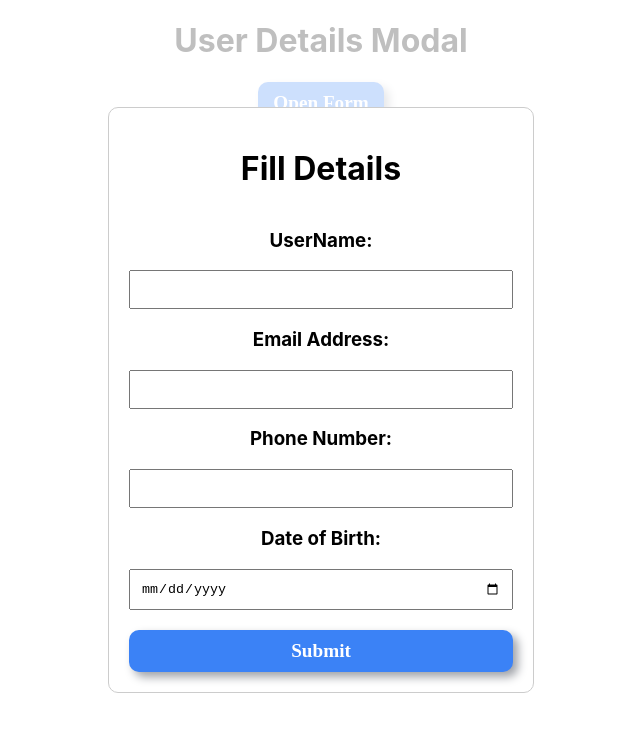
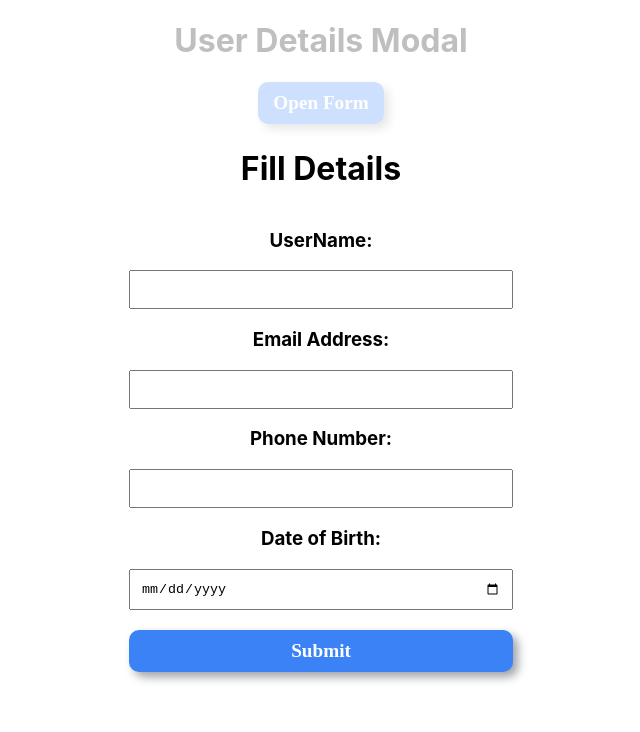
Before and after one commit to VedPrakash-cloud/xmodal, a React (Create React App) app: page / in a window 1280 px wide. Both pictures are taken after a click on the button "Open Form". Shown: the top 732 px of the page, without its empty margins (319-959 px from the left). Built offline with nearby package versions, Linux system fonts and the light colour scheme.

Commit message:
test case update 19

```diff
--- a/src/App.js
+++ b/src/App.js
@@ -74,6 +74,7 @@ export default function App() {
           ariaHideApp={false}
           appElement={document.getElementById('root')}
           shouldCloseOnOverlayClick={true}
+          className='modal'
           closeTimeoutMS={0}
           style={{
             overlay: {
```
